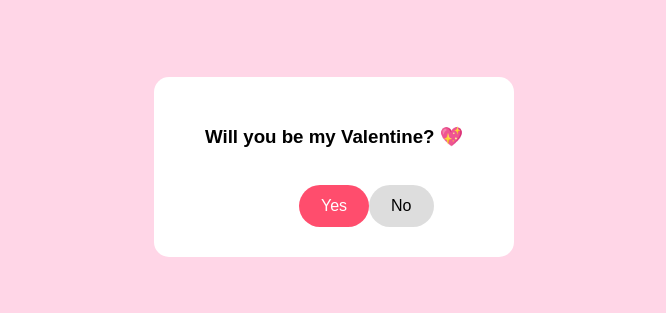
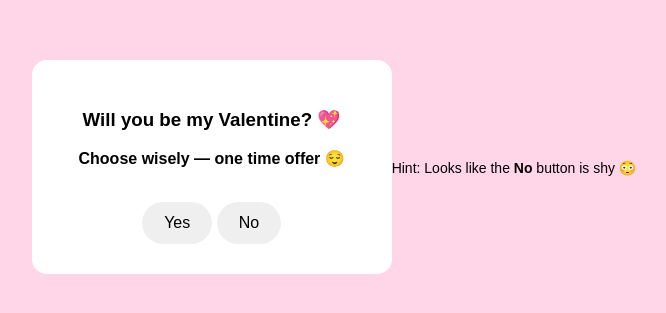
Before and after one commit to vishnuasokan246/valentine, a plain HTML site: page index.html in a window 1280 px wide. Shown: the part 241-554 px from the top of the page, without its empty margins (306-972 px from the left). Drawn offline with Linux system fonts and the light colour scheme.

Commit message:
Update index.html

```diff
--- a/index.html
+++ b/index.html
@@ -27,20 +27,33 @@
       font-size: 16px;
       cursor: pointer;
     }
-    #yes {
-      background: #ff4d6d;
-      color: white;
-    }
-    #no {
-      position: absolute;
-      background: #ddd;
-    }
+    #yes function showLove() {
+  if (!firstClick) firstClick = "YES";
+  console.log("First click:", firstClick);
+
+  document.querySelector(".box").innerHTML = `
+    <img src="https://media.giphy.com/media/od5H3PmEG5EVq/giphy.gif"
+     style="width:100%; border-radius:15px;">
+    <h3>Big hugs & kisses 🐻😘</h3>
+  `;
+}
+
+    #no no.addEventListener("mouseover", () => {
+  if (!firstClick) firstClick = "NO";
+  console.log("First click:", firstClick);
+
+  no.style.left = Math.random()*200 + "px";
+  no.style.top = Math.random()*100 + "px";
+});
+
   </style>
 </head>
 <body>
 
 <div class="box">
-  <h3>Will you be my Valentine? 💖</h3><br>
+<h3>Will you be my Valentine? 💖</h3>
+<p><b>Choose wisely — one time offer 😌</b></p>
+<br>
 <div id="love" style="display:none;">
   <img src="https://media.giphy.com/media/od5H3PmEG5EVq/giphy.gif"
        alt="Bear hug and kisses"
@@ -51,8 +64,14 @@
 <button id="yes" onclick="showLove()">Yes</button>
   <button id="no">No</button>
 </div>
+  <p style="font-size:14px; margin-top:15px;">
+  Hint: Looks like the <b>No</b> button is shy 😳
+</p>
+
 
 <script>
+  let firstClick = null;
+
 function showLove() {
   document.querySelector("h3").style.display = "none";
   document.getElementById("yes").style.display = "none";
```
